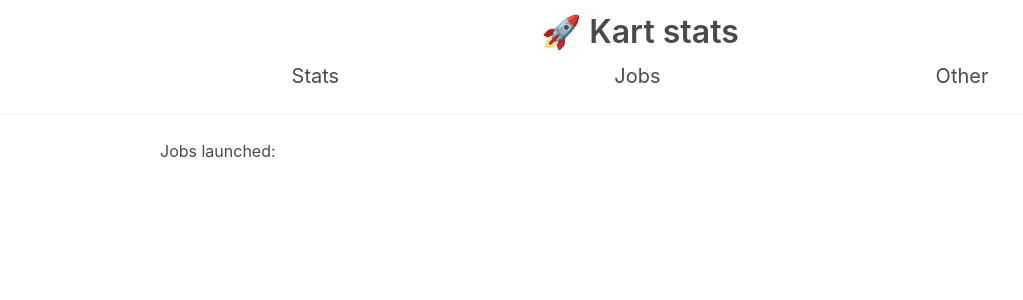
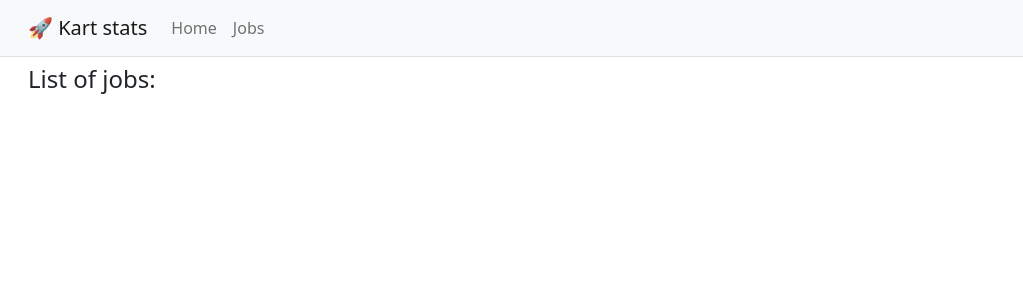
Before and after one commit to azhpushkin/nfs-timings, a FastAPI app: page /jobs in a window 1280 px wide. Shown: the top 300 px of the page, without its empty margins (0-1023 px from the left). Run offline with FastAPI, Linux system fonts and the light colour scheme; data that the repository does not hold is empty.

Commit message:
Basic job page

```diff
--- a/webui/templates/base.html
+++ b/webui/templates/base.html
@@ -4,16 +4,15 @@
     <meta charset="utf-8">
     <meta name="viewport" content="width=device-width, initial-scale=1">
     <title>{% block title %}NFS Stats{% endblock %}</title>
-    <link rel="stylesheet" href="https://cdn.jsdelivr.net/npm/bulma@0.9.4/css/bulma.min.css">
+    <link href="https://cdn.jsdelivr.net/npm/bootstrap@5.2.0-beta1/dist/css/bootstrap.min.css" rel="stylesheet" integrity="sha384-0evHe/X+R7YkIZDRvuzKMRqM+OrBnVFBL6DOitfPri4tjfHxaWutUpFmBp4vmVor" crossorigin="anonymous">
     <link href="{{ url_for('static', path='/styles.css') }}" rel="stylesheet">
 </head>
 <body>
 {% include "header.html" %}
-<div>
-<div class="container is-max-desktop">
+<main role="main" class="container-xxl pt-2 mx-3">
+
     {% block body required %} {% endblock %}
-</div>
-</div>
-
+</main>
+    <script src="https://cdn.jsdelivr.net/npm/bootstrap@5.2.0-beta1/dist/js/bootstrap.bundle.min.js" integrity="sha384-pprn3073KE6tl6bjs2QrFaJGz5/SUsLqktiwsUTF55Jfv3qYSDhgCecCxMW52nD2" crossorigin="anonymous"></script>
 </body>
 </html>
--- a/webui/templates/header.html
+++ b/webui/templates/header.html
@@ -1,35 +1,20 @@
-<div class="hero">
-<div class="container is-max-widescreen">
-
-    <div class="level-left">
-        <div class="level-item">
-            <a class="title navbar-item" href="/">
-                🚀 Kart stats
-            </a>
-        </div>
+<header>
+<nav class="navbar navbar-expand-lg bg-light border-bottom px-3">
+  <div class="container-fluid">
+    <a class="navbar-brand" href="/">🚀 Kart stats</a>
+    <button class="navbar-toggler" type="button" data-bs-toggle="collapse" data-bs-target="#navbarSupportedContent" aria-controls="navbarSupportedContent" aria-expanded="false" aria-label="Toggle navigation">
+      <span class="navbar-toggler-icon"></span>
+    </button>
+    <div class="collapse navbar-collapse" id="navbarSupportedContent">
+      <ul class="navbar-nav me-auto mb-2 mb-lg-0">
+        <li class="nav-item">
+          <a class="nav-link" aria-current="page" href="/">Home</a>
+        </li>
+        <li class="nav-item">
+          <a class="nav-link" href="/jobs">Jobs</a>
+        </li>
+      </ul>
     </div>
-</div>
-</div>
-<nav class="level is-mobile">
-    <div class="container is-max-desktop">
-
-        <div class="level-left">
-            <div class="level-item">
-                <a class="subtitle">
-                    Stats
-                </a>
-            </div>
-            <div class="level-item">
-                <a class="subtitle">
-                    Jobs
-                </a>
-            </div>
-            <div class="level-item">
-                <a class="subtitle">
-                    Other
-                </a>
-            </div>
-        </div>
-    </div>
+  </div>
 </nav>
-<hr>
+    </header>
--- a/webui/templates/jobs.html
+++ b/webui/templates/jobs.html
@@ -1,13 +1,27 @@
+
 
 
 {% extends "base.html" %}
 {% block body %}
-    Jobs launched:<br>
+    <h4>List of jobs:</h4>
+    <div class="row">
+    <div class="list-group">
     {% for job in jobs %}
-        <div class="job">
-            Job # {{job.id}}<br>
-            Created at {{job.created_at}}<br>
-            Queries {{job.url}}<br>
-        </div>
+<a href="#" class="list-group-item d-flex list-group-item-action align-items-center">
+<div class="ms-2 me-auto">
+      <div class="fw-bold">Job # {{job.id}}</div>
+{{job.url}}<br>
+Created at {{job.created_at.strftime('%H:%M, %d %b %Y')}}
+    </div>
+    {% if job.is_running %}
+        <span class="badge bg-success rounded-pill">RUNNING</span>
+    {% else %}
+<span class="badge bg-danger rounded-pill">STOPPED</span>
+    {% endif %}
+</a>
+
+
     {% endfor %}
+    </div>
+    </div>
 {% endblock %}
```
